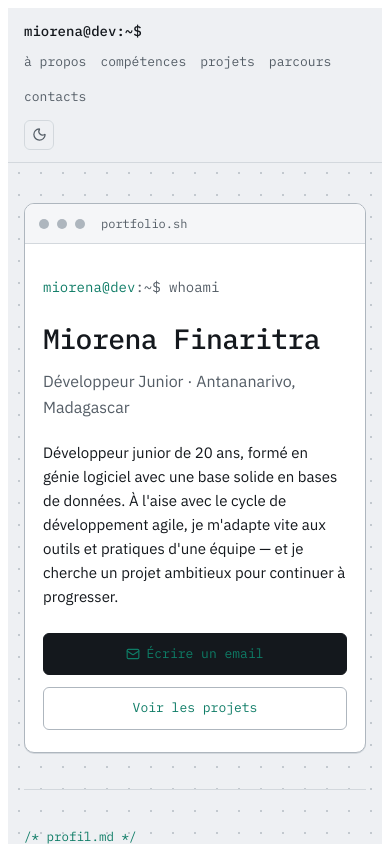
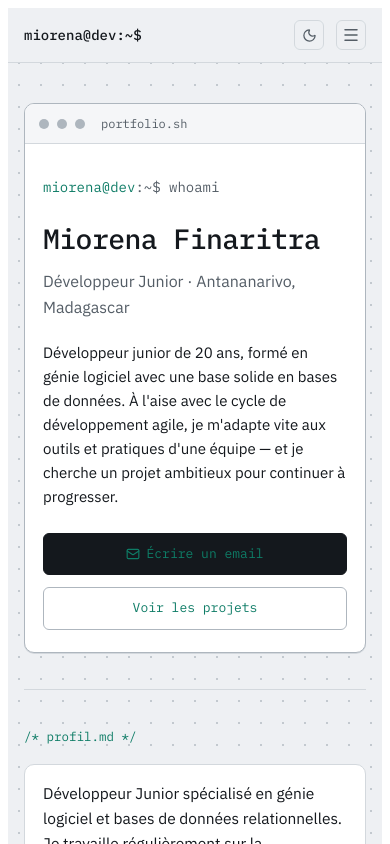
Before and after one commit to Miorena/my-portfolio, a React (Vite) app: page / in a window 390 px wide. Shown: the top 844 px of the page. Built offline with nearby package versions, Linux system fonts and the light colour scheme.

Commit message:
Update: menu burger avec liste déroulante pour le nav bar sur petit écran

```diff
--- a/src/App.css
+++ b/src/App.css
@@ -151,6 +151,27 @@
 }
 .p-nav-links a:hover {
   color: var(--accent);
+}
+
+/* Burger : masqué par défaut (desktop), affiché seulement en media
+   query ci-dessous. Même gabarit que .p-theme-toggle pour rester
+   aligné avec lui dans la nav. */
+.p-burger {
+  display: none;
+  align-items: center;
+  justify-content: center;
+  width: 30px;
+  height: 30px;
+  border-radius: 6px;
+  border: 1px solid var(--line);
+  background: transparent;
+  color: var(--ink-soft);
+  cursor: pointer;
+  padding: 0;
+}
+.p-burger:hover {
+  color: var(--accent);
+  border-color: var(--line-strong);
 }
 
 /* --- hero --- */
@@ -575,6 +596,36 @@
   font-family: var(--mono);
 }
 
+/* --- nav en menu burger sous 640px ---
+   .p-nav garde sa position sticky, qui sert aussi de repère de
+   positionnement pour le dropdown (position: absolute se cale sur
+   le premier ancêtre positionné, ici .p-nav). */
+@media (max-width: 640px) {
+  .p-burger {
+    display: flex;
+  }
+  .p-nav-links {
+    display: none;
+    position: absolute;
+    top: 100%;
+    left: 0;
+    right: 0;
+    flex-direction: column;
+    align-items: flex-start;
+    gap: 2px;
+    padding: 8px 24px 16px;
+    background: var(--panel);
+    border-bottom: 1px solid var(--line);
+  }
+  .p-nav-links a {
+    width: 100%;
+    padding: 10px 0;
+  }
+  .p-nav-links-open {
+    display: flex;
+  }
+}
+
 /* --- petits écrans (téléphones) ---
    Le reste de la mise en page (grilles auto-fit, flex-wrap) s'adapte
    déjà tout seul ; ici on resserre juste les paddings et tailles qui
--- a/src/App.jsx
+++ b/src/App.jsx
@@ -12,6 +12,8 @@ import {
   ArrowUpRight,
   Sun,
   Moon,
+  Menu,
+  X,
 } from "lucide-react";
 import "./App.css";
 
@@ -65,14 +67,14 @@ const SKILL_GROUPS = [
     title: "Bases de données & outils",
     items: ["PostgreSQL", "DBeaver", "Git / GitHub", "VS Code"],
   },
-	{
+  {
     table: "systemes",
     title: "Systèmes & réseau",
     items: [
       "Linux (Ubuntu, Fedora)",
       "Réseau Windows (IP, connexions distantes)",
     ],
-  }
+  },
 ];
 
 const PROJECTS = [
@@ -209,6 +211,11 @@ export default function Portfolio() {
     startDelay: 400,
   });
   const { theme, toggleTheme } = useTheme();
+  const [menuOpen, setMenuOpen] = useState(false);
+
+  /* Referme le menu burger quand un lien est cliqué (utile sur mobile,
+  sans quoi le menu resterait ouvert après avoir sauté à la section).*/
+  const closeMenu = () => setMenuOpen(false);
 
   return (
     <div className="portfolio-app" data-theme={theme}>
@@ -219,13 +226,26 @@ export default function Portfolio() {
             miorena@dev:~$
           </a>
           <div className="p-nav-right">
-            <div className="p-nav-links">
-              <a href="#about">à propos</a>
-              <a href="#skills">compétences</a>
-              <a href="#projects">projets</a>
-              <a href="#parcours">parcours</a>
-              <a href="#contact">contacts</a>
+            <div
+              className={`p-nav-links${menuOpen ? " p-nav-links-open" : ""}`}
+            >
+              <a href="#about" onClick={closeMenu}>
+                à propos
+              </a>
+              <a href="#skills" onClick={closeMenu}>
+                compétences
+              </a>
+              <a href="#projects" onClick={closeMenu}>
+                projets
+              </a>
+              <a href="#parcours" onClick={closeMenu}>
+                parcours
+              </a>
+              <a href="#contact" onClick={closeMenu}>
+                contacts
+              </a>
             </div>
+            {/* Le thème reste toujours visible, même sur mobile menu fermé */}
             <button
               type="button"
               className="p-theme-toggle"
@@ -237,6 +257,16 @@ export default function Portfolio() {
               }
             >
               {theme === "dark" ? <Sun size={15} /> : <Moon size={15} />}
+            </button>
+            {/* Burger visible uniquement sur petit écran (voir CSS) */}
+            <button
+              type="button"
+              className="p-burger"
+              onClick={() => setMenuOpen((open) => !open)}
+              aria-label={menuOpen ? "Fermer le menu" : "Ouvrir le menu"}
+              aria-expanded={menuOpen}
+            >
+              {menuOpen ? <X size={18} /> : <Menu size={18} />}
             </button>
           </div>
         </div>
```
